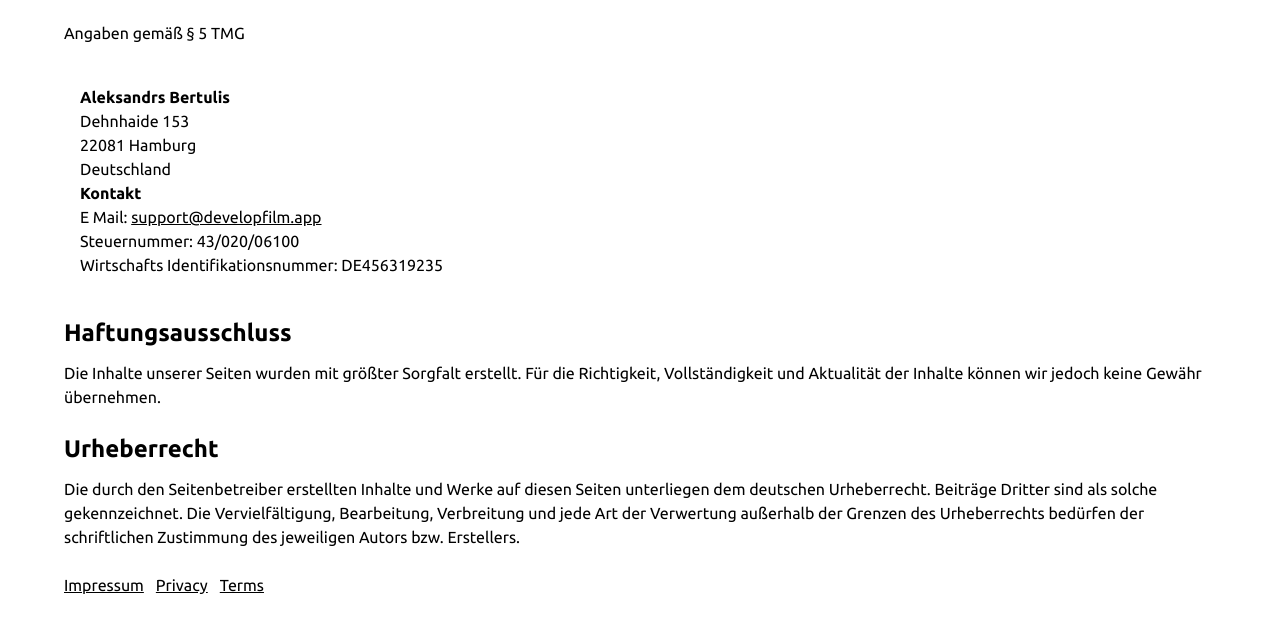
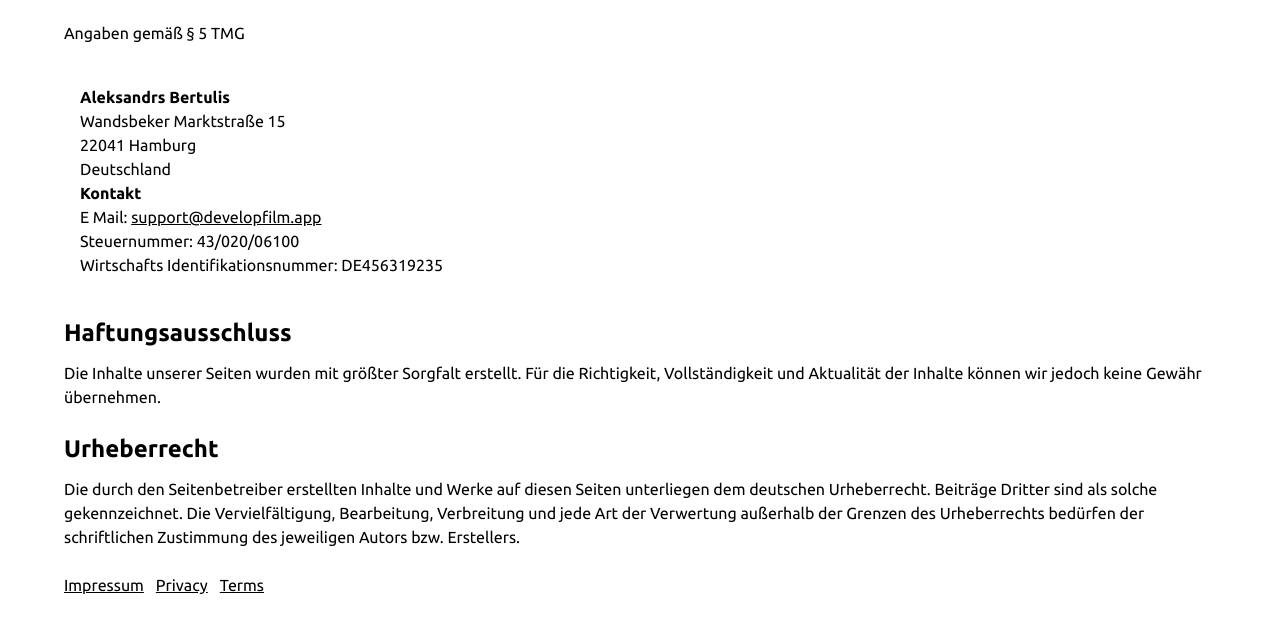
Before and after one commit to MirnijAtom/DevelopFilm-website, a website: page impressum.html in a window 1280 px wide. Shown: the part 91-724 px from the top of the page. Drawn offline with Linux system fonts and the light colour scheme.

Commit message:
Update address in impressum.html

```diff
--- a/impressum.html
+++ b/impressum.html
@@ -17,8 +17,8 @@
 
     <div class="tw-border tw-border-black tw-rounded-lg tw-p-4">
       <p><strong>Aleksandrs Bertulis</strong><br>
-      Dehnhaide 153<br>
-      22081 Hamburg<br>
+      Wandsbeker Marktstraße 15<br>
+      22041 Hamburg<br>
       Deutschland</p>
 
       <p class="tw-mt-4"><strong>Kontakt</strong><br>
```
